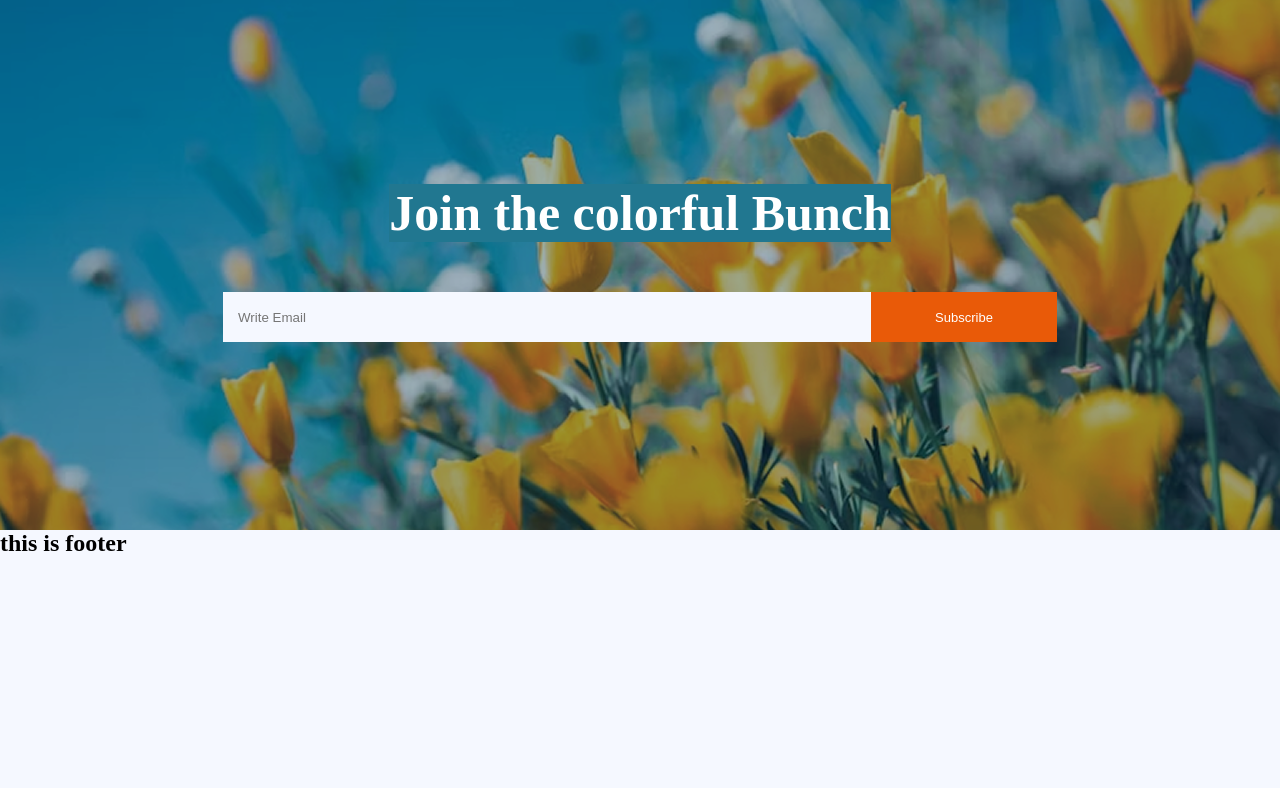
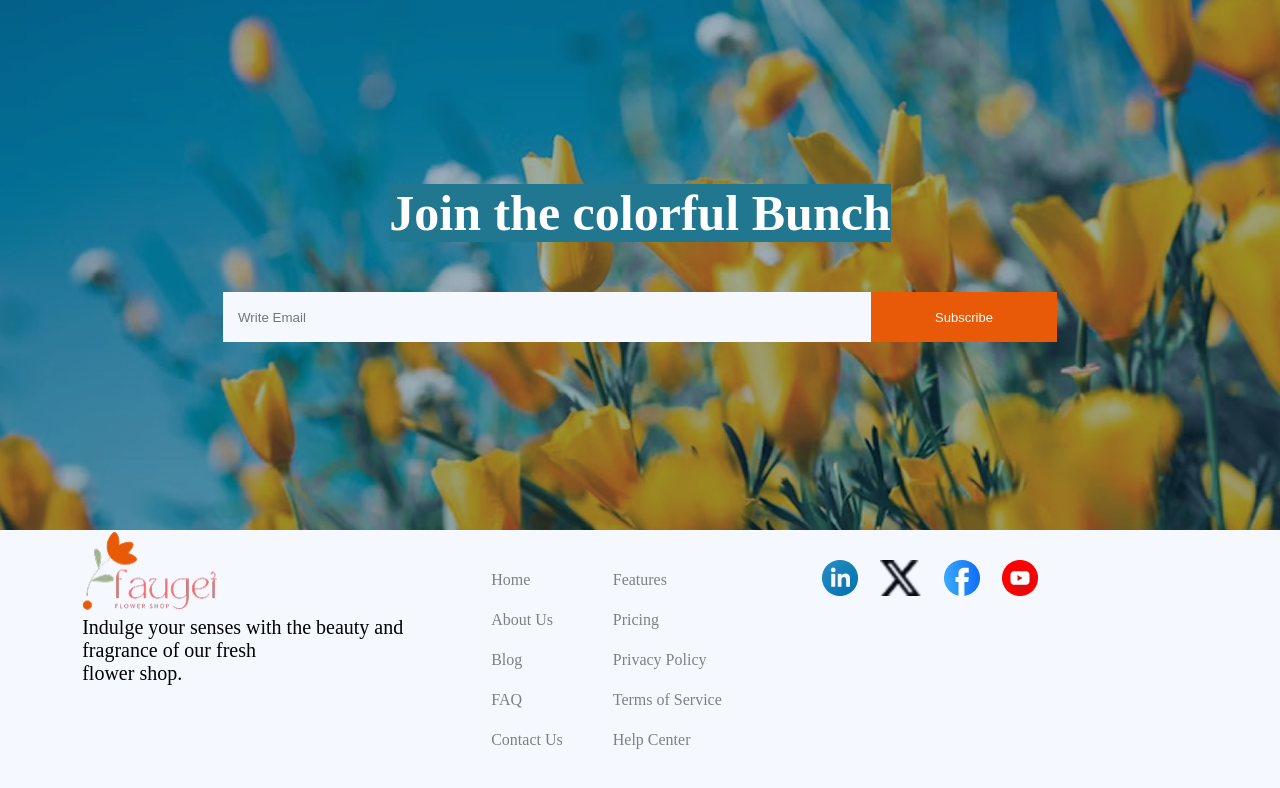
Before and after one commit to Ashraful352/Responsiveflowers, a plain HTML site: page index.html in a window 1280 px wide. Shown: the part 2884-3672 px from the top of the page. Before the commit the page ends 3441 px from the top, so only its background shows below. Drawn offline with Linux system fonts and the light colour scheme.

Commit message:
footer section add commit

```diff
--- a/index.html
+++ b/index.html
@@ -176,11 +176,47 @@
     </main>
 
 
-    <footer>
+<footer class="main footer">
 
-        <h2>this is footer</h2>
 
-    </footer>
+    <div class="footer-container">
+
+
+        <div class="footer-logo">
+            <img src="assets/logo.png">
+            <p class="footer-description">Indulge your senses with the beauty and fragrance of our fresh <br> flower shop. </p>
+
+        </div>
+
+        <div class="footer-menu">
+            <li><a href="#Home">Home</a></li>
+            <li><a href="#Home">About Us</a></li>
+            <li><a href="#Home">Blog</a></li>
+            <li><a href="#Home">FAQ</a></li>
+            <li><a href="#Home">Contact Us</a></li>
+        </div>
+
+        <div class="footer-more-menu">
+            <li><a href="#Home">Features</a></li>
+            <li><a href="#Home">Pricing</a></li>
+            <li><a href="#Home">Privacy Policy</a></li>
+            <li><a href="#Home">Terms of Service</a></li>
+            <li><a href="#Home">Help Center</a></li>
+        </div>
+
+        <div class="footer-social-icon">
+            <a href="https://www.facebook.com" target="blank"><img src="assets/icon-linkedin.png" alt="facebook"></a>
+            <a href="https://www.facebook.com" target="blank"><img src="assets/icon-twitter.png"></a>
+            <a href="https://www.facebook.com" target="blank"><img src="assets/icon-facebook.png"></a>
+            <a href="https://www.facebook.com" target="blank"><img src="assets/icon-youtube.png"></a>
+
+
+        </div>
+
+
+
+    </div>
+</footer>
 
 </body>
 </html>
--- a/style.css
+++ b/style.css
@@ -51,6 +51,7 @@ nav li a:hover{
 }
 img{
     width:100%;
+    height:100%;
 }
 .banner-left{
     display: flex;
@@ -223,8 +224,91 @@ img{
     outline: none;
     padding: 10px 15px;
 
-
    }
    .join-content{
     margin-top:50px;
    }
+
+
+   .main footer{
+    max-width: 1440px;
+    height:348px;
+    margin:auto;
+    margin-top: 10px;
+    margin: 90px;
+    display:flex;
+    gap:30px;
+   }
+
+   .footer-container{
+       width:1120px;
+       height:248px;
+       display: flex;
+       justify-content: space-around;
+       justify-content: center;
+       align-items: flex-start;
+       column-gap: 50px;
+       row-gap: 70px;
+       gap:auto;
+       margin-bottom: 30px;
+   }
+
+   .footer-social-icon{
+    width:216px;
+    height:36px;
+    margin-top: 30px;
+    display:flex;
+    justify-content: space-between;
+    margin-left:50px;
+   }
+   .footer-logo{
+    width:359px;
+    height:179px;
+   }
+
+   .footer-logo img{
+    width:135px;
+    height:82px;
+   }
+   .footer-description{
+    width:359px;
+    height:81px;
+    font-size: 20px;
+   }
+   .footer-menu{
+    margin-top: 30px;
+    line-height: 40px;
+
+   }
+   .footer-menu li{
+    list-style: none;
+
+   }
+   .footer-menu li a{
+    text-decoration: none;
+    color:gray;
+   }
+   .footer-menu li a:hover{
+    color:blue;
+   }
+
+   .footer-more-menu{
+    margin-top: 30px;
+    line-height: 40px;
+
+
+   }
+
+   .footer-more-menu li{
+    list-style: none;
+
+   }
+
+   .footer-more-menu li a{
+    text-decoration: none;
+    color:gray;
+
+   }
+   .footer-more-menu li a:hover{
+    color:blue;
+   }
```
